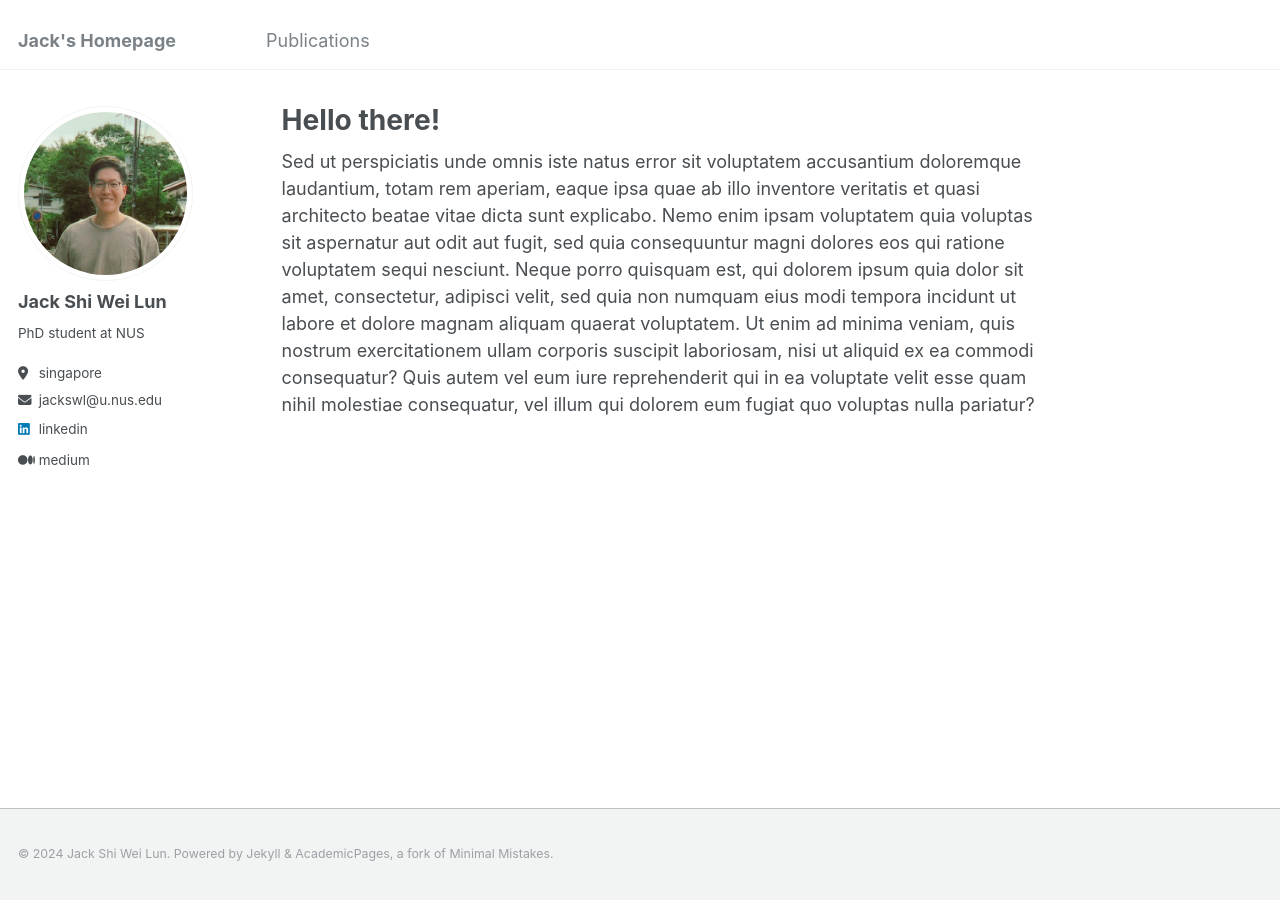
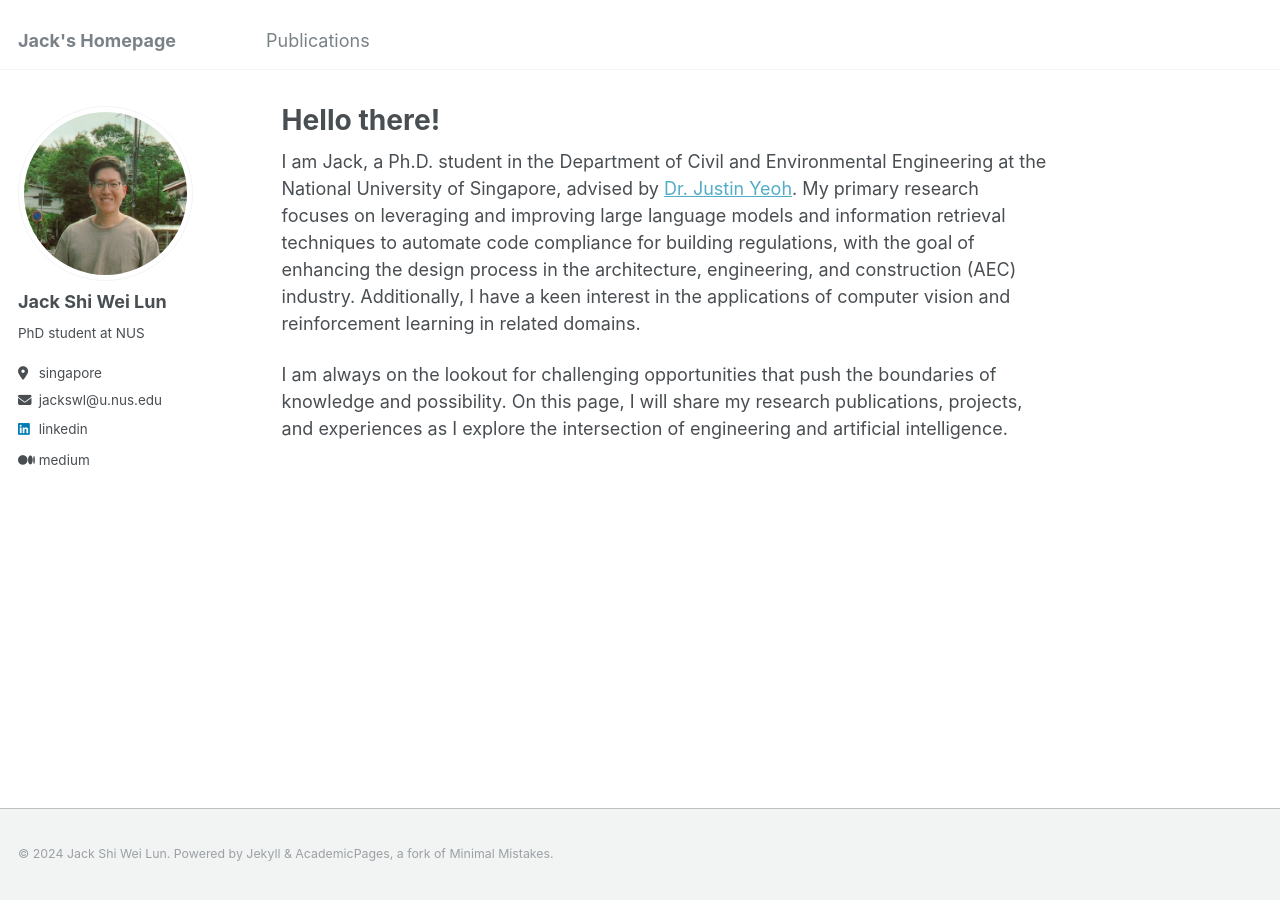
Before and after one commit to jackswl/phdcv, a Jekyll site: the page built from _pages/about.md, in a window 1280 px wide. Built offline with Jekyll 4.4.1, drawn with Linux system fonts in a browser that asks for light colours.

Commit message:
update about.md

```diff
--- a/_pages/about.md
+++ b/_pages/about.md
@@ -7,4 +7,6 @@ redirect_from:
   - /about.html
 ---
 
-Sed ut perspiciatis unde omnis iste natus error sit voluptatem accusantium doloremque laudantium, totam rem aperiam, eaque ipsa quae ab illo inventore veritatis et quasi architecto beatae vitae dicta sunt explicabo. Nemo enim ipsam voluptatem quia voluptas sit aspernatur aut odit aut fugit, sed quia consequuntur magni dolores eos qui ratione voluptatem sequi nesciunt. Neque porro quisquam est, qui dolorem ipsum quia dolor sit amet, consectetur, adipisci velit, sed quia non numquam eius modi tempora incidunt ut labore et dolore magnam aliquam quaerat voluptatem. Ut enim ad minima veniam, quis nostrum exercitationem ullam corporis suscipit laboriosam, nisi ut aliquid ex ea commodi consequatur? Quis autem vel eum iure reprehenderit qui in ea voluptate velit esse quam nihil molestiae consequatur, vel illum qui dolorem eum fugiat quo voluptas nulla pariatur?
+I am Jack, a Ph.D. student in the Department of Civil and Environmental Engineering at the National University of Singapore, advised by [Dr. Justin Yeoh](https://scholar.google.com/citations?user=m9LF49sAAAAJ&hl=en). My primary research focuses on leveraging and improving large language models and information retrieval techniques to automate code compliance for building regulations, with the goal of enhancing the design process in the architecture, engineering, and construction (AEC) industry. Additionally, I have a keen interest in the applications of computer vision and reinforcement learning in related domains.
+
+I am always on the lookout for challenging opportunities that push the boundaries of knowledge and possibility. On this page, I will share my research publications, projects, and experiences as I explore the intersection of engineering and artificial intelligence.
```
